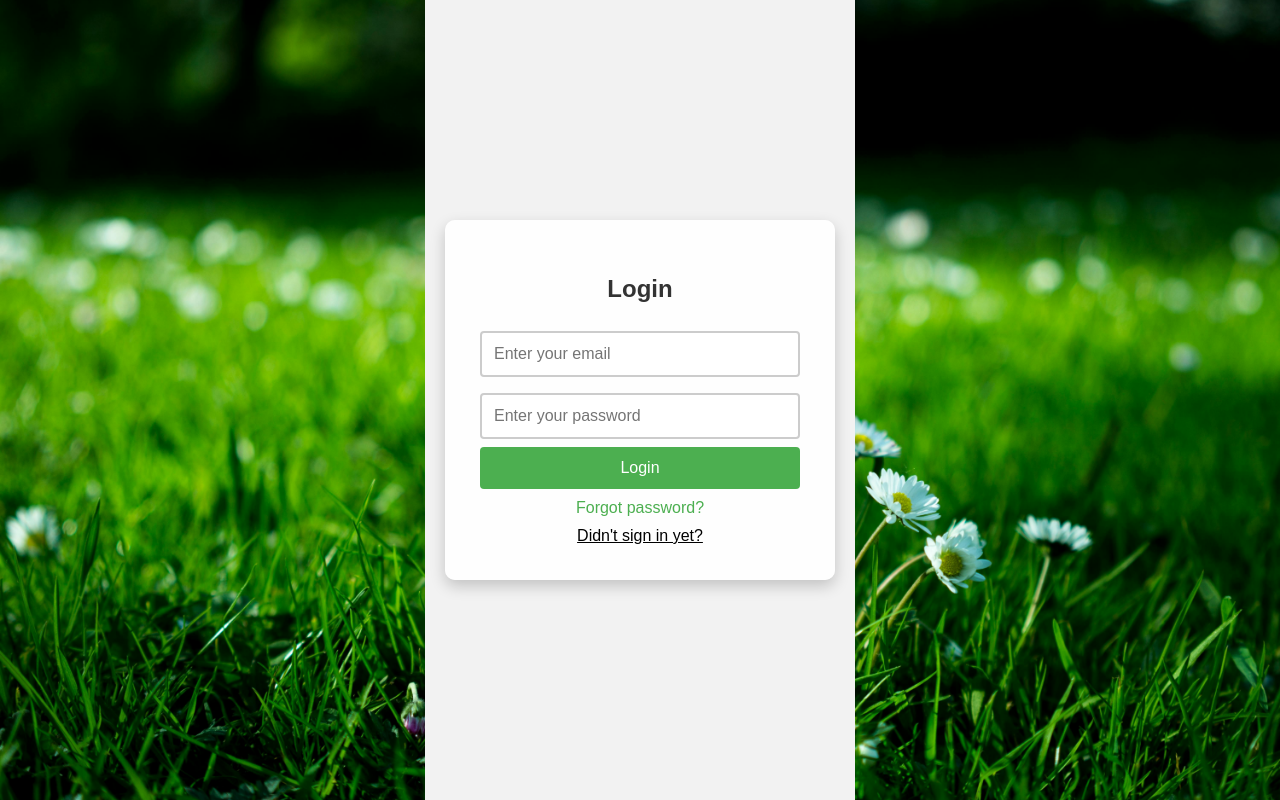
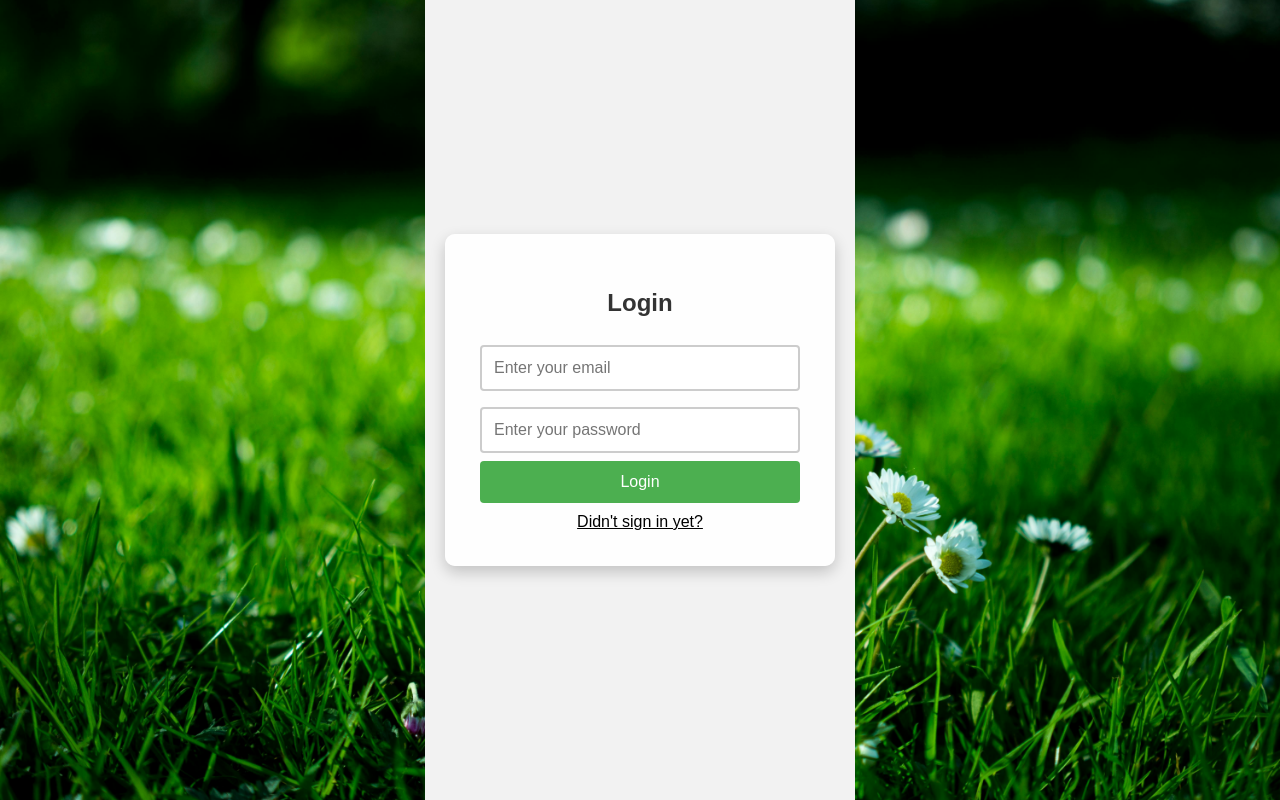
Before and after one commit to Alixo777/psy-new, a website: page public/login.html in a window 1280 px wide. Drawn offline with Linux system fonts and the light colour scheme.

Commit message:
forgot remove pass

```diff
--- a/public/login.html
+++ b/public/login.html
@@ -133,11 +133,6 @@ html {
             <!-- Submit Button -->
             <button type="submit">Login</button>
 
-            <!-- Forgot Password Link -->
-            <div class="forgot-password">
-                <a href="#">Forgot password?</a>
-            </div>
-
             <div class="sign-in">
                 <a href="signin.html">Didn't sign in yet?</a>
             </div>
```
